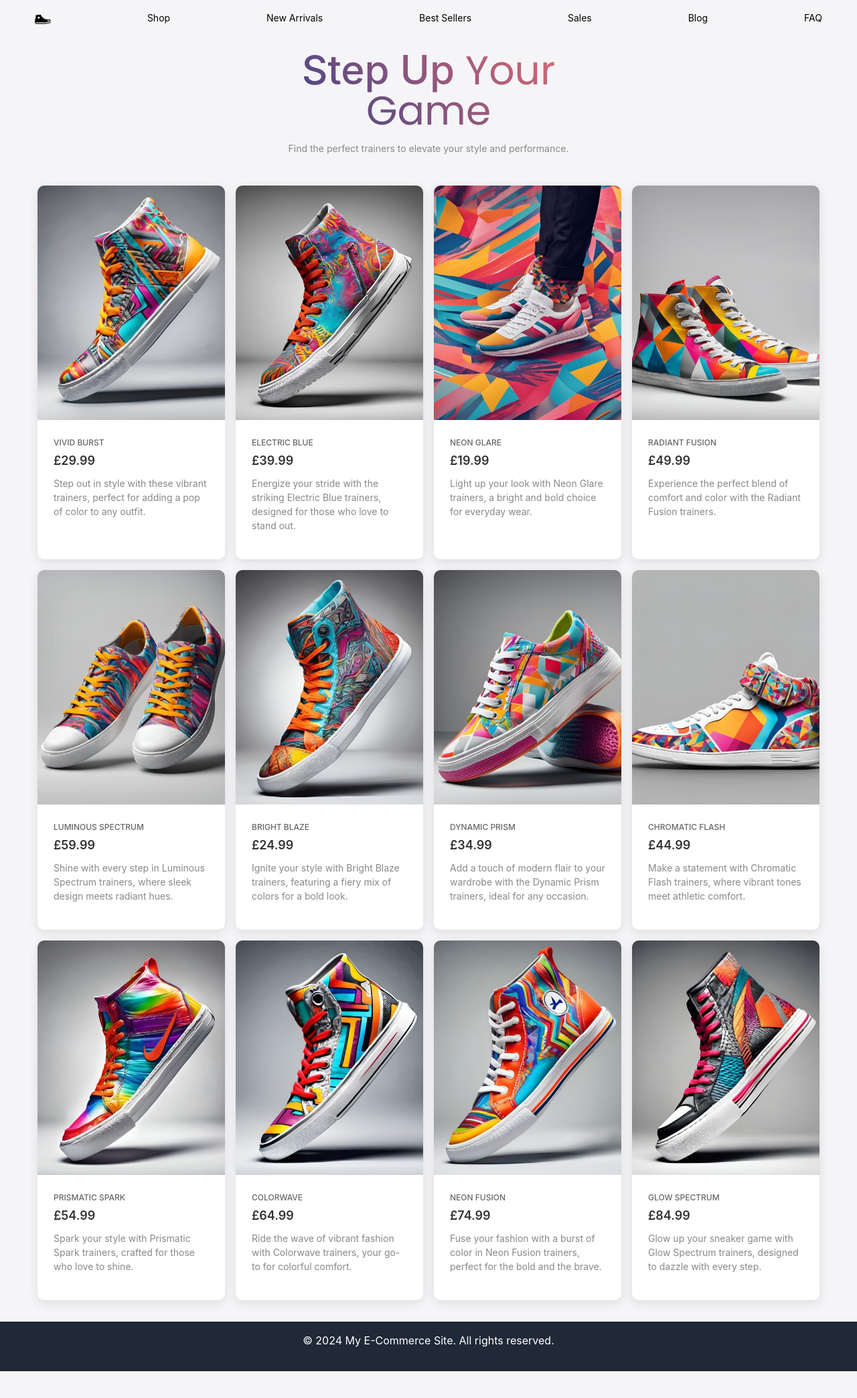
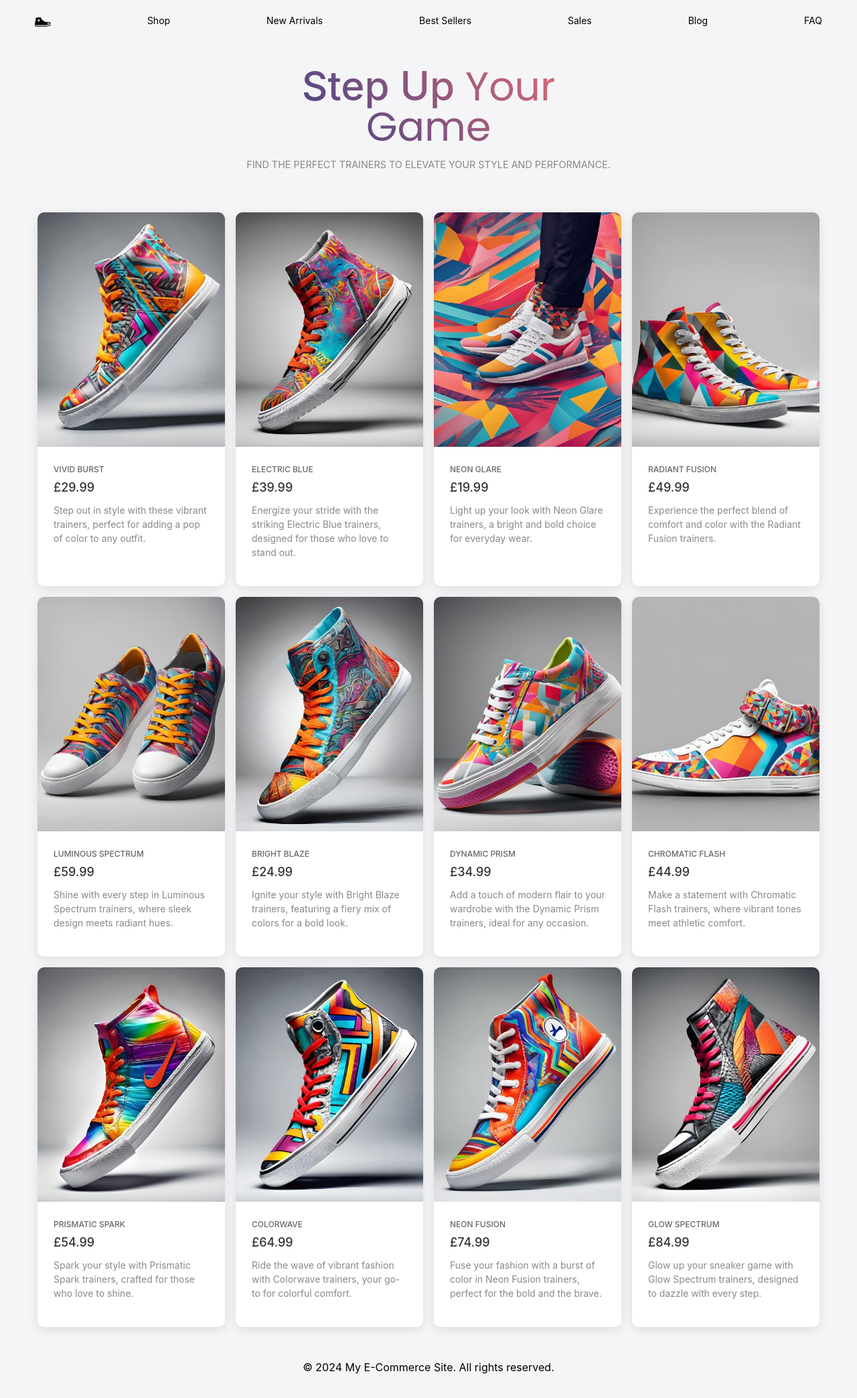
Before and after one commit to joseph-johnson27001/e-commerce, a Nuxt app: page / in a window 1280 px wide. Shown: the whole page at 67% size. Before the commit the page ends 2047 px from the top, so only its background shows below. Built offline with nearby package versions, Linux system fonts and the light colour scheme.

Commit message:
Footer, header, showcase updates

```diff
--- a/components/Footer.vue
+++ b/components/Footer.vue
@@ -1,5 +1,5 @@
 <template>
-  <footer class="bg-gray-800 text-white p-4 text-center">
+  <footer class="text-gray p-4 text-center">
     <p>&copy; 2024 My E-Commerce Site. All rights reserved.</p>
   </footer>
 </template>
--- a/components/Header.vue
+++ b/components/Header.vue
@@ -1,5 +1,5 @@
 <template>
-  <header class="text-black p-1">
+  <header class="text-black p-2">
     <div class="nav-container mx-auto flex justify-center">
       <!-- Navigation Links -->
       <nav class="flex space-x-4 items-container">
--- a/components/Hero/HeroSection.vue
+++ b/components/Hero/HeroSection.vue
@@ -1,6 +1,6 @@
 <template>
   <section
-    class="hero-section bg-cover bg-center h-56 flex items-center justify-center text-center"
+    class="hero-section bg-cover bg-center h-64 flex items-center justify-center text-center"
   >
     <div class="hero-content max-w-xl">
       <h1 class="text-4xl md:text-6xl font-bold mb-4 hero-heading">
@@ -38,6 +38,7 @@ export default {
 .sub-heading {
   color: #888;
   line-height: 1.5;
-  font-size: 0.875rem;
+  font-size: 0.9rem;
+  text-transform: uppercase;
 }
 </style>
--- a/components/ProductShowcase.vue
+++ b/components/ProductShowcase.vue
@@ -281,7 +281,7 @@ export default {
 
 .product-card-link {
   font-size: 1.25rem;
-  font-weight: 600;
+  font-weight: 500;
   color: #333;
   text-decoration: none;
 }
```
